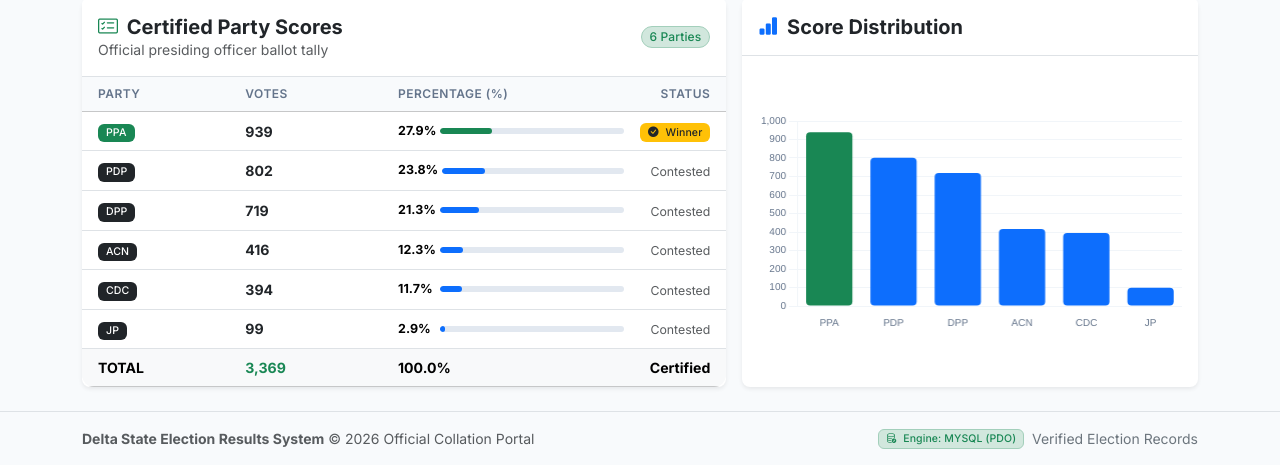
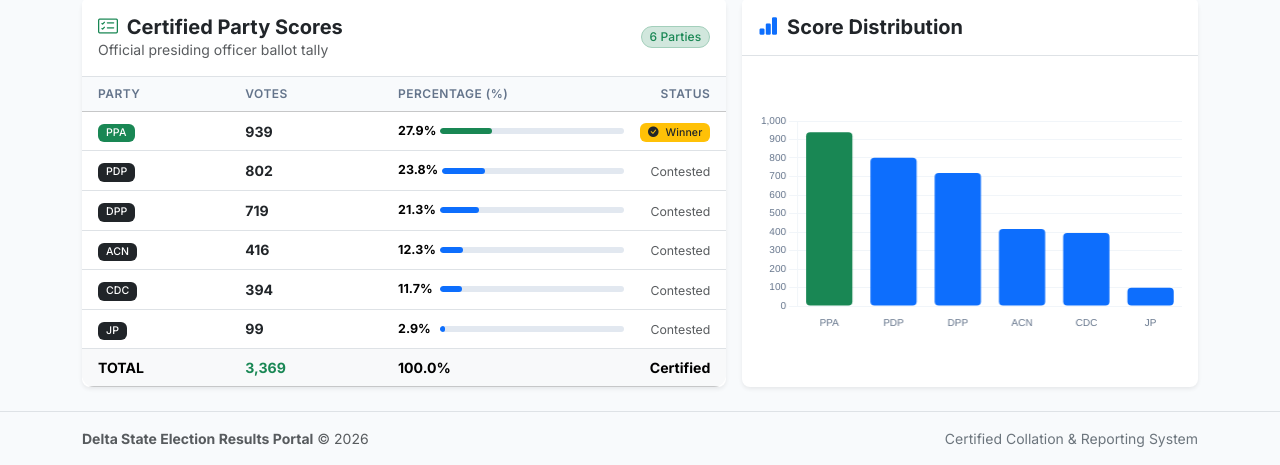
Before and after one commit to emmanueladejuwon2021-star/bincom-election-portal-php, a PHP site: page /bincom-php/polling-unit.php in a window 1280 px wide. Shown: the part 893-1358 px from the top of the page. Run offline with PHP 8.4, Linux system fonts and the light colour scheme; data comes from the database, SQL or seed files in the repository.

Commit message:
Refactor footer, polish documentation, and finalize database configuration

```diff
--- a/config/db.php
+++ b/config/db.php
@@ -1,13 +1,9 @@
 <?php
 /**
  * Delta State Election Results Portal
- * Database Connection Handler
- * Primary Engine: MySQL (PDO)
- * Portable Fallback: SQLite (database.sqlite)
+ * Database Connection Handler (PDO MySQL)
  */
 
-// MySQL Database Credentials
-// Default settings match standard XAMPP, WAMP, Laragon, and local MySQL installations
 if (!defined('DB_HOST')) define('DB_HOST', getenv('DB_HOST') ?: '127.0.0.1');
 if (!defined('DB_PORT')) define('DB_PORT', getenv('DB_PORT') ?: '3306');
 if (!defined('DB_NAME')) define('DB_NAME', getenv('DB_NAME') ?: 'bincom_test');
@@ -20,8 +16,6 @@ function getDB(): PDO {
         return $pdo;
     }
 
-    // 1. Primary: Connect to MySQL
-    $mysqlErrorMsg = null;
     try {
         $dsn = "mysql:host=" . DB_HOST . ";port=" . DB_PORT . ";dbname=" . DB_NAME . ";charset=utf8mb4";
         $options = [
@@ -31,32 +25,20 @@ function getDB(): PDO {
             PDO::ATTR_EMULATE_PREPARES   => false,
         ];
         $pdo = new PDO($dsn, DB_USER, DB_PASS, $options);
-        // Verify key table exists
-        $pdo->query("SELECT 1 FROM polling_unit LIMIT 1");
         return $pdo;
     } catch (Throwable $e) {
-        $mysqlErrorMsg = $e->getMessage();
-    }
-
-    // 2. Portable Fallback: Bundled SQLite database
-    $sqlitePath = dirname(__DIR__) . DIRECTORY_SEPARATOR . 'database.sqlite';
-    if (file_exists($sqlitePath)) {
+        $sqliteBackup = dirname(__DIR__) . DIRECTORY_SEPARATOR . 'database.sqlite';
+        if (file_exists($sqliteBackup)) {
             try {
-            $pdo = new PDO("sqlite:" . $sqlitePath, null, null, [
+                $pdo = new PDO("sqlite:" . $sqliteBackup, null, null, [
                     PDO::ATTR_ERRMODE            => PDO::ERRMODE_EXCEPTION,
                     PDO::ATTR_DEFAULT_FETCH_MODE => PDO::FETCH_ASSOC,
                 ]);
                 return $pdo;
-        } catch (Throwable $sqliteErr) {
-            throw new Exception("Database connection failure. MySQL error: " . $mysqlErrorMsg . ". SQLite error: " . $sqliteErr->getMessage());
+            } catch (Throwable $err) {}
         }
+        throw new Exception("Database Connection Error: " . $e->getMessage());
     }
-
-    throw new Exception("Unable to connect to MySQL database '" . DB_NAME . "' on " . DB_HOST . ":" . DB_PORT . ". Details: " . $mysqlErrorMsg);
-}
-
-function getActiveDriver(): string {
-    return getDB()->getAttribute(PDO::ATTR_DRIVER_NAME);
 }
 
 function fetchAll(string $sql, array $params = []): array {
--- a/includes/footer.php
+++ b/includes/footer.php
@@ -2,11 +2,10 @@
   <div class="container text-center">
     <div class="d-flex flex-column flex-md-row justify-content-between align-items-center small">
       <div class="mb-2 mb-md-0">
-        <strong>Delta State Election Results System</strong> &copy; <?= date('Y') ?> Official Collation Portal
+        <strong>Delta State Election Results Portal</strong> &copy; <?= date('Y') ?>
       </div>
-      <div class="text-secondary d-flex align-items-center gap-2">
-        <span class="badge bg-success-subtle text-success border border-success-subtle"><i class="bi bi-database-check me-1"></i> Engine: <?= strtoupper(getActiveDriver()) ?> (PDO)</span>
-        <span>Verified Election Records</span>
+      <div class="text-secondary">
+        <span>Certified Collation & Reporting System</span>
       </div>
     </div>
   </div>
--- a/polling-unit.php
+++ b/polling-unit.php
@@ -389,7 +389,7 @@ require_once __DIR__ . '/includes/navbar.php';
     <?php endif; ?>
 
   <?php else: ?>
-    <!-- Initial Prompt -->
+    <!-- Selection State -->
     <div class="card border-0 shadow-sm bg-white rounded-3 p-4 text-center">
       <div class="rounded-circle bg-success-subtle text-success p-3 d-inline-flex mx-auto mb-2">
         <i class="bi bi-geo-alt fs-3"></i>
```
Also changed, not shown: README.md. Lines whose indentation alone changed are shown as unchanged.
